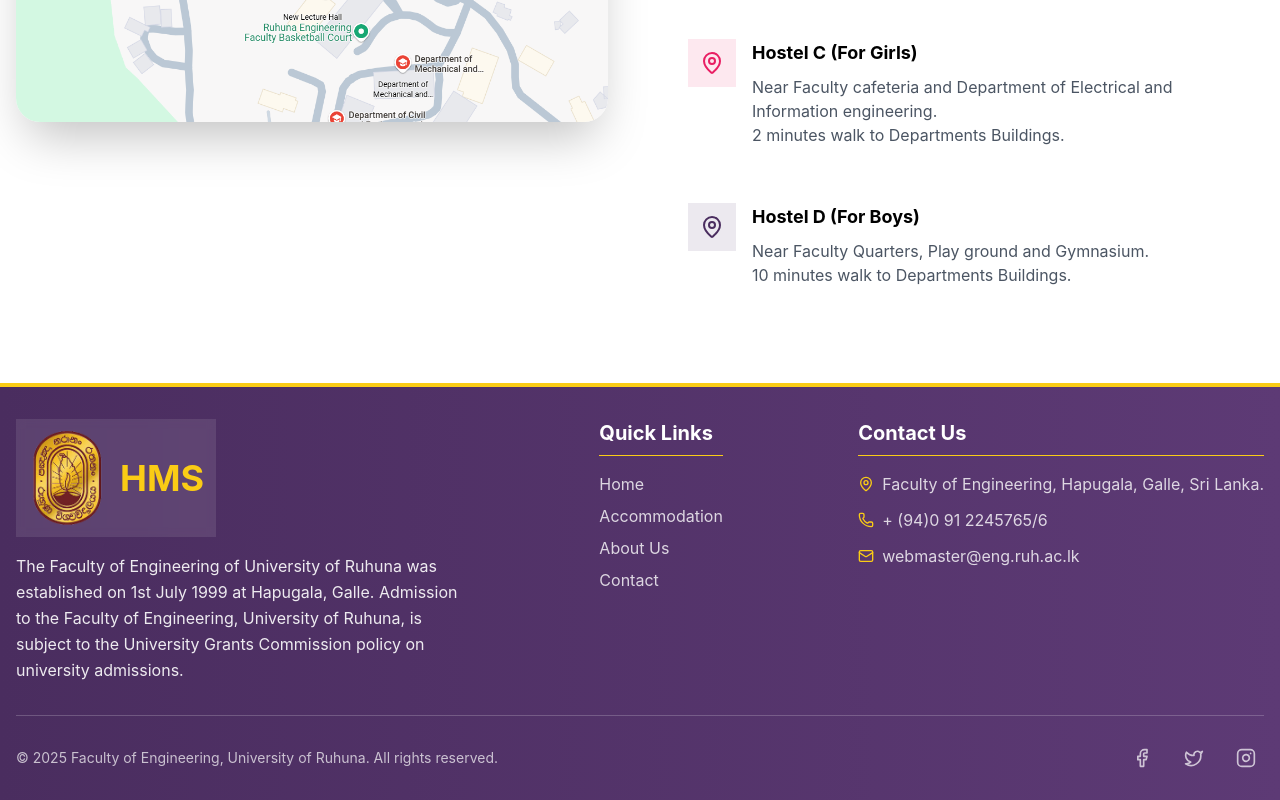
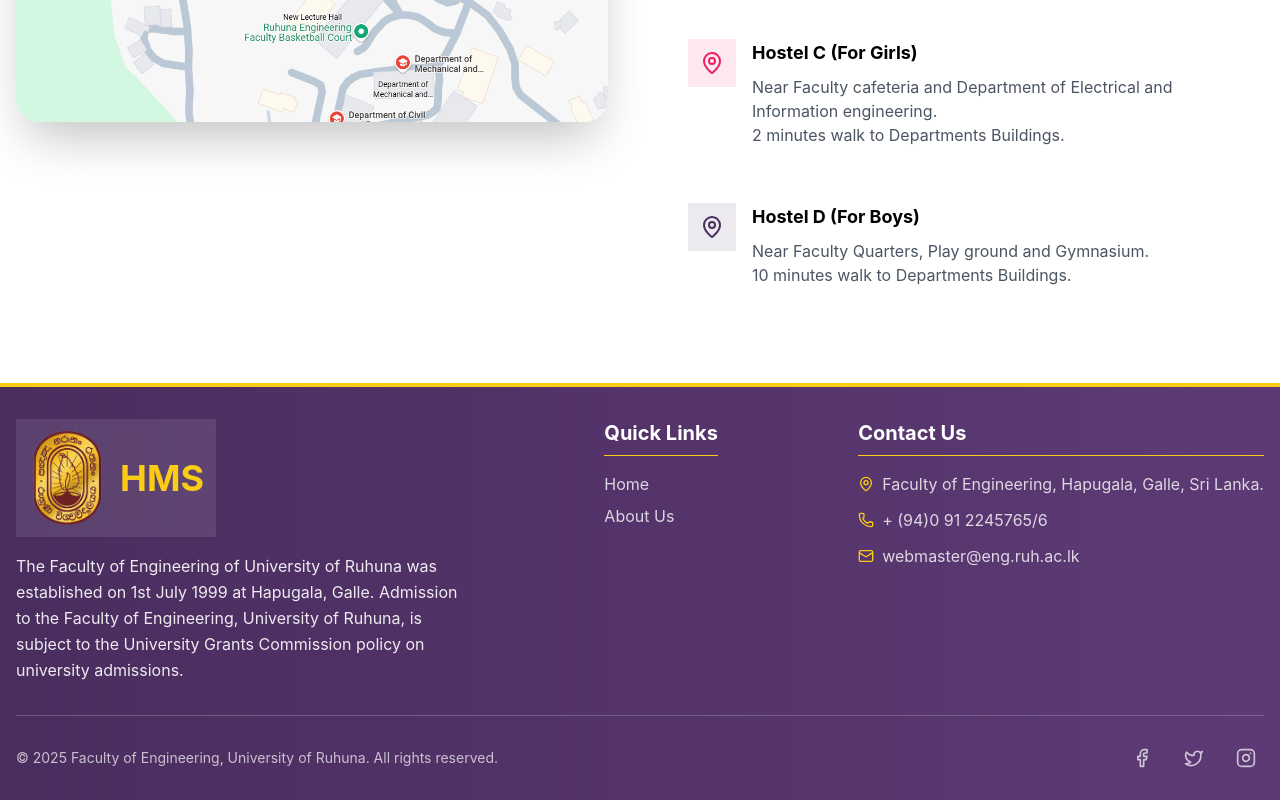
Before and after one commit to Maalinda/ruhuna-hms-FS-main, a React (Vite) app: page / in a window 1280 px wide. Shown: the part 5302-6102 px from the top of the page. Built offline with nearby package versions, Linux system fonts and the light colour scheme; no server answers.

Commit message:
Update Footer.jsx

```diff
--- a/src/components/Footer.jsx
+++ b/src/components/Footer.jsx
@@ -37,15 +37,11 @@ export default function Footer() {
               <li>
                 <Link  to="/" className="text-white/80 hover:text-yellow-400 transition-colors" >Home</Link>
               </li>
-              <li>
-                <a href="#" className="text-white/80 hover:text-yellow-400 transition-colors">Accommodation</a>
-              </li>
+
               <li>
                 <Link to="/aboutus" className="text-white/80 hover:text-yellow-400 transition-colors">About Us</Link>
               </li>
-              <li>
-                <a href="#" className="text-white/80 hover:text-yellow-400 transition-colors">Contact</a>
-              </li>
+
             </ul>
           </div>
 
```
